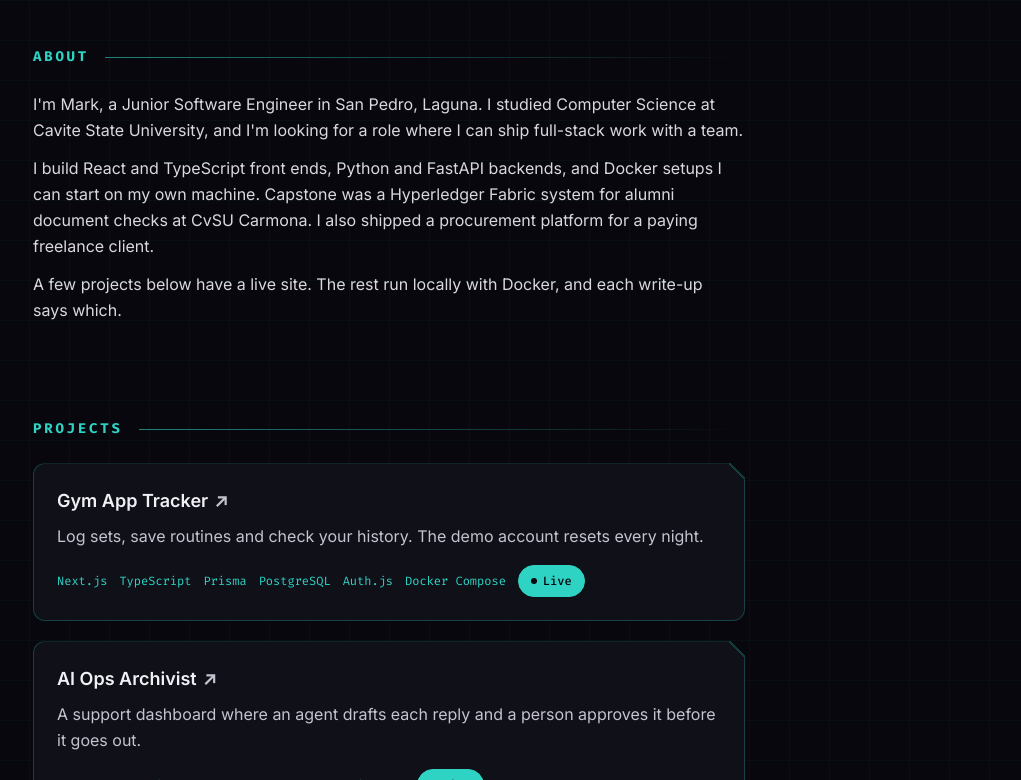
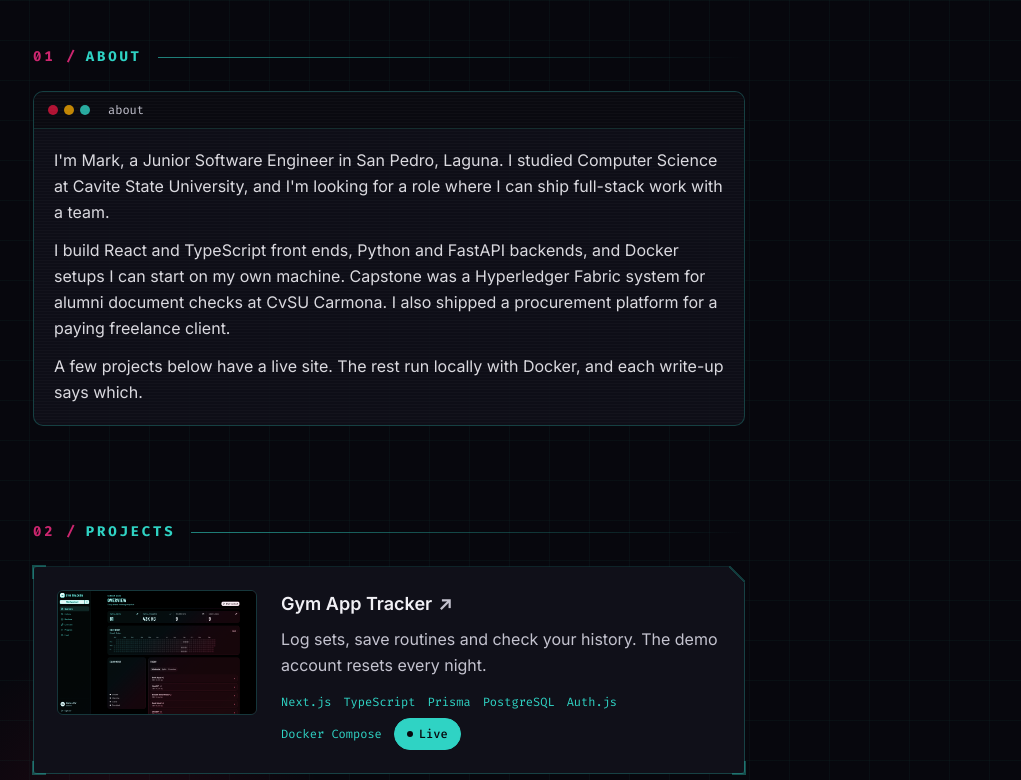
Before and after one commit to Tofuwuuu/PERSONAL-WEBSITE, a Next.js app: page / in a window 1280 px wide. Shown: the part 680-1460 px from the top of the page, without its empty margins (251-1272 px from the left). Built offline with nearby package versions, Linux system fonts and the light colour scheme; no server answers.

Commit message:
Lower page design: terminal About panel, tinted project thumbnails with corner brackets, glow blobs, skyline footer, numbered labels

```diff
--- a/app/globals.css
+++ b/app/globals.css
@@ -381,7 +381,7 @@ a:not(.neon-btn):focus-visible {
   inset: 0;
   z-index: -1;
   border: 1px solid var(--edge);
-  border-radius: 12px;
+  border-radius: 4px;
   background: theme(colors.navy-light);
   clip-path: polygon(0 0, calc(100% - var(--chamfer)) 0, 100% var(--chamfer), 100% 100%, 0 100%);
 }
@@ -408,6 +408,120 @@ a:not(.neon-btn):focus-visible {
 .project-row.chamfer-card:hover,
 .project-row.chamfer-card:focus-within {
   box-shadow: none;
+}
+
+/* About: terminal window panel. Frame is quiet at rest and glows on hover. */
+.terminal-panel {
+  position: relative;
+  overflow: hidden;
+  border: 1px solid rgb(47 211 196 / 0.25);
+  border-radius: 10px;
+  background: rgb(16 16 25 / 0.9);
+  transition: border-color 200ms ease, box-shadow 200ms ease;
+}
+
+.terminal-panel:hover {
+  border-color: rgb(47 211 196 / 0.7);
+  box-shadow: 0 0 22px rgb(47 211 196 / 0.18);
+}
+
+.terminal-panel::after {
+  content: "";
+  position: absolute;
+  inset: 0;
+  pointer-events: none;
+  background: repeating-linear-gradient(to bottom, rgb(255 255 255 / 0.025) 0 1px, transparent 1px 3px);
+}
+
+.terminal-bar {
+  display: flex;
+  align-items: center;
+  gap: 6px;
+  padding: 10px 14px;
+  border-bottom: 1px solid rgb(47 211 196 / 0.15);
+  background: rgb(7 7 13 / 0.6);
+}
+
+.terminal-dot {
+  width: 10px;
+  height: 10px;
+  border-radius: 9999px;
+  opacity: 0.8;
+}
+
+.terminal-body {
+  padding: 18px 20px 20px;
+}
+
+.terminal-cursor {
+  display: inline-block;
+  width: 0.55em;
+  height: 1.05em;
+  margin-left: 4px;
+  vertical-align: text-bottom;
+  background: theme(colors.green);
+  animation: cursorBlink 1.1s steps(1, end) infinite;
+}
+
+@keyframes cursorBlink {
+  50% { opacity: 0; }
+}
+
+/* Project thumbnails: duotone neon tint that clears on hover or focus. */
+.project-thumb img {
+  filter: grayscale(1) contrast(1.1);
+  transition: filter 300ms ease;
+}
+
+.project-thumb-tint {
+  position: absolute;
+  inset: 0;
+  pointer-events: none;
+  background: linear-gradient(135deg, rgb(47 211 196 / 0.55), rgb(220 20 60 / 0.45));
+  mix-blend-mode: color;
+  transition: opacity 300ms ease;
+}
+
+.project-row:hover .project-thumb img,
+.project-row:focus-within .project-thumb img {
+  filter: none;
+}
+
+.project-row:hover .project-thumb-tint,
+.project-row:focus-within .project-thumb-tint {
+  opacity: 0;
+}
+
+/* Neon corner brackets on project cards: faint at rest, bright on hover. */
+.corner-brackets {
+  position: absolute;
+  inset: -1px;
+  pointer-events: none;
+  opacity: 0.35;
+  transition: opacity 200ms ease, filter 200ms ease;
+  background:
+    linear-gradient(#2fd3c4, #2fd3c4) top left / 14px 2px no-repeat,
+    linear-gradient(#2fd3c4, #2fd3c4) top left / 2px 14px no-repeat,
+    linear-gradient(#2fd3c4, #2fd3c4) bottom left / 14px 2px no-repeat,
+    linear-gradient(#2fd3c4, #2fd3c4) bottom left / 2px 14px no-repeat,
+    linear-gradient(#2fd3c4, #2fd3c4) bottom right / 14px 2px no-repeat,
+    linear-gradient(#2fd3c4, #2fd3c4) bottom right / 2px 14px no-repeat;
+}
+
+.project-row:hover .corner-brackets,
+.project-row:focus-within .corner-brackets {
+  opacity: 1;
+  filter: drop-shadow(0 0 4px rgb(47 211 196 / 0.8));
+}
+
+/* Soft crimson and teal glow blobs behind the projects list. */
+.projects-glow {
+  position: absolute;
+  inset: -40px -120px;
+  pointer-events: none;
+  background:
+    radial-gradient(closest-side, rgb(220 20 60 / 0.12), transparent) 0 10% / 420px 420px no-repeat,
+    radial-gradient(closest-side, rgb(47 211 196 / 0.1), transparent) 100% 60% / 460px 460px no-repeat;
 }
 
 @media (prefers-reduced-motion: reduce) {
@@ -452,7 +566,8 @@ a:not(.neon-btn):focus-visible {
   }
 
   .sparkle,
-  .neon-grid {
+  .neon-grid,
+  .terminal-cursor {
     animation: none !important;
   }
 
--- a/components/About.tsx
+++ b/components/About.tsx
@@ -4,12 +4,21 @@ import { profile } from "@/content/profile";
 export function About() {
   return (
     <Section id="about" number="01." title="About">
-      <div className="space-y-3 text-base leading-relaxed text-slate-light/90">
-        {profile.intro.map((paragraph) => (
-          <p key={paragraph.slice(0, 32)} className="text-pretty">
-            {paragraph}
-          </p>
-        ))}
+      <div className="terminal-panel">
+        <div aria-hidden className="terminal-bar">
+          <span className="terminal-dot bg-[#dc143c]" />
+          <span className="terminal-dot bg-[#f0a500]" />
+          <span className="terminal-dot bg-green" />
+          <span className="ml-3 font-mono text-xs text-slate">about</span>
+        </div>
+        <div className="terminal-body space-y-3 text-base leading-relaxed text-slate-light/90">
+          {profile.intro.map((paragraph, index) => (
+            <p key={paragraph.slice(0, 32)} className="text-pretty">
+              {paragraph}
+              {index === profile.intro.length - 1 ? <span aria-hidden className="terminal-cursor" /> : null}
+            </p>
+          ))}
+        </div>
       </div>
     </Section>
   );
--- a/components/Contact.tsx
+++ b/components/Contact.tsx
@@ -3,7 +3,7 @@ import { profile } from "@/content/profile";
 
 export function Contact() {
   return (
-    <Section id="contact" title="Contact">
+    <Section id="contact" number="04." title="Contact">
       <ul className="flex flex-wrap gap-x-6 gap-y-2 text-base">
         <li>
           <a href={`mailto:${profile.email}`} className="text-green underline-offset-4 hover:underline focus-visible:underline">
--- a/components/Footer.tsx
+++ b/components/Footer.tsx
@@ -1,8 +1,36 @@
 import { profile } from "@/content/profile";
+
+const SKYLINE = "0,120 0,76 50,76 50,89 110,89 110,27 140,27 140,49 170,49 170,88 240,88 240,68 310,68 310,84 340,84 340,42 400,42 400,65 430,65 430,25 460,25 460,88 520,88 520,80 590,80 590,15 630,15 630,88 700,88 700,21 770,21 770,89 830,89 830,90 870,90 870,78 940,78 940,42 990,42 990,26 1030,26 1030,22 1060,22 1060,24 1110,24 1110,82 1150,82 1150,22 1220,22 1200,120";
+
+/** Decorative neon city skyline above the footer text, in the hero sun palette. */
+function Skyline() {
+  return (
+    <div aria-hidden className="skyline relative left-1/2 mb-8 h-28 w-screen -translate-x-1/2 overflow-hidden">
+      <svg viewBox="0 0 1200 120" preserveAspectRatio="none" className="absolute inset-0 h-full w-full">
+        <defs>
+          <linearGradient id="skyline-fill" x1="0" y1="0" x2="0" y2="1">
+            <stop offset="0%" stopColor="#dc143c" stopOpacity="0.22" />
+            <stop offset="100%" stopColor="#07070d" stopOpacity="0" />
+          </linearGradient>
+        </defs>
+        <polygon points={SKYLINE} fill="url(#skyline-fill)" />
+        <polyline
+          points={SKYLINE}
+          fill="none"
+          stroke="#2fd3c4"
+          strokeOpacity="0.55"
+          strokeWidth="1.5"
+          vectorEffect="non-scaling-stroke"
+        />
+      </svg>
+    </div>
+  );
+}
 
 export function Footer() {
   return (
     <footer className="mt-10 pb-8 text-center font-mono text-xs text-slate lg:pb-10">
+      <Skyline />
       <p>
         Loosely inspired by{" "}
         <a
--- a/components/ProjectsSection.tsx
+++ b/components/ProjectsSection.tsx
@@ -18,41 +18,30 @@ export function ProjectsSection() {
 
   return (
     <Section id="projects" number="02." title="Projects">
-      <ul className="space-y-5">
+      <div className="relative">
+        <div aria-hidden className="projects-glow" />
+        <ul className="relative space-y-5">
           {ordered.map((project) => {
             const cardImage = getProjectCardImage(project.slug);
 
             return (
               <li key={project.slug}>
                 <FadeIn>
-                <div className="project-row chamfer-card spring group relative isolate p-5 sm:p-6">
+                  <div className="project-row chamfer-card spring group relative isolate p-5 sm:p-6 lg:grid lg:grid-cols-[200px_1fr] lg:items-start lg:gap-6">
+                    <span aria-hidden className="corner-brackets" />
                     {cardImage ? (
-                    <>
-                      {/* Phone and tablet: screenshot sits inline above the text. */}
-                      <div className="relative mb-4 aspect-[16/10] w-full overflow-hidden rounded-xl border border-navy-lighter lg:hidden">
+                      <div className="project-thumb relative mb-4 aspect-[16/10] w-full overflow-hidden rounded-md border border-green/20 lg:mb-0">
                         <Image
                           src={cardImage.src}
                           alt={cardImage.alt}
                           fill
                           className="object-cover object-top"
-                          sizes="(min-width: 1024px) 712px, (min-width: 680px) 632px, 100vw"
+                          sizes="(min-width: 1024px) 200px, (min-width: 680px) 632px, 100vw"
                         />
+                        <span aria-hidden className="project-thumb-tint" />
                       </div>
-                      {/* PC: screenshot appears beside the list on hover or focus. */}
-                      <div
-                        aria-hidden
-                        className="pointer-events-none absolute left-full top-6 ml-6 rounded-xl hidden aspect-[16/10] w-56 overflow-hidden rounded-md border border-navy-lighter opacity-0 transition-opacity duration-200 motion-reduce:transition-none group-focus-within:opacity-100 group-hover:opacity-100 lg:block"
-                      >
-                        <Image
-                          src={cardImage.src}
-                          alt=""
-                          fill
-                          className="object-cover object-top"
-                          sizes="224px"
-                        />
-                      </div>
-                    </>
                     ) : null}
+                    <div className="min-w-0">
                       <h3 className="text-lg font-semibold text-heading">
                         <Link
                           href={`/projects/${project.slug}`}
@@ -68,7 +57,10 @@ export function ProjectsSection() {
                         {project.summary}
                       </p>
                       {/* Stack tags and the Live / UI preview chip share one row that wraps naturally. */}
-                  <ul className="mt-4 flex flex-wrap items-center gap-x-3 gap-y-2" data-testid="tag-row">
+                      <ul
+                        className="mt-4 flex flex-wrap items-center gap-x-3 gap-y-2"
+                        data-testid="tag-row"
+                      >
                         {project.stack.slice(0, 6).map((tech) => (
                           <li key={tech} className="bc-tech-tag">
                             {tech}
@@ -79,11 +71,13 @@ export function ProjectsSection() {
                         </li>
                       </ul>
                     </div>
+                  </div>
                 </FadeIn>
               </li>
             );
           })}
         </ul>
+      </div>
       <div className="mt-6">
         <Link href="/projects" className="bc-link font-mono text-sm">
           View Full Project Archive
--- a/components/Section.tsx
+++ b/components/Section.tsx
@@ -3,11 +3,12 @@ import type { PropsWithChildren } from "react";
 
 export function Section({
   id,
+  number,
   title,
   children,
 }: PropsWithChildren<{
   id?: string;
-  /** Kept for callers; the redesign shows only the label. */
+  /** Decorative prefix such as "01." shown as "01 /" (aria-hidden). */
   number?: string;
   title: string;
 }>) {
@@ -15,7 +16,14 @@ export function Section({
     <FadeIn>
       <section id={id} className="scroll-mt-24 py-10 md:py-12">
         <h2 className="mb-6 flex items-center gap-4 font-mono text-sm font-bold uppercase tracking-[0.2em] text-green">
-          <span>{title}</span>
+          <span>
+            {number ? (
+              <span aria-hidden className="mr-2 text-magenta/80">
+                {number.replace(".", "")} /
+              </span>
+            ) : null}
+            {title}
+          </span>
           <span aria-hidden className="h-px flex-1 bg-gradient-to-r from-green/60 to-transparent" />
         </h2>
         {children}
```
Lines whose indentation alone changed are shown as unchanged.
